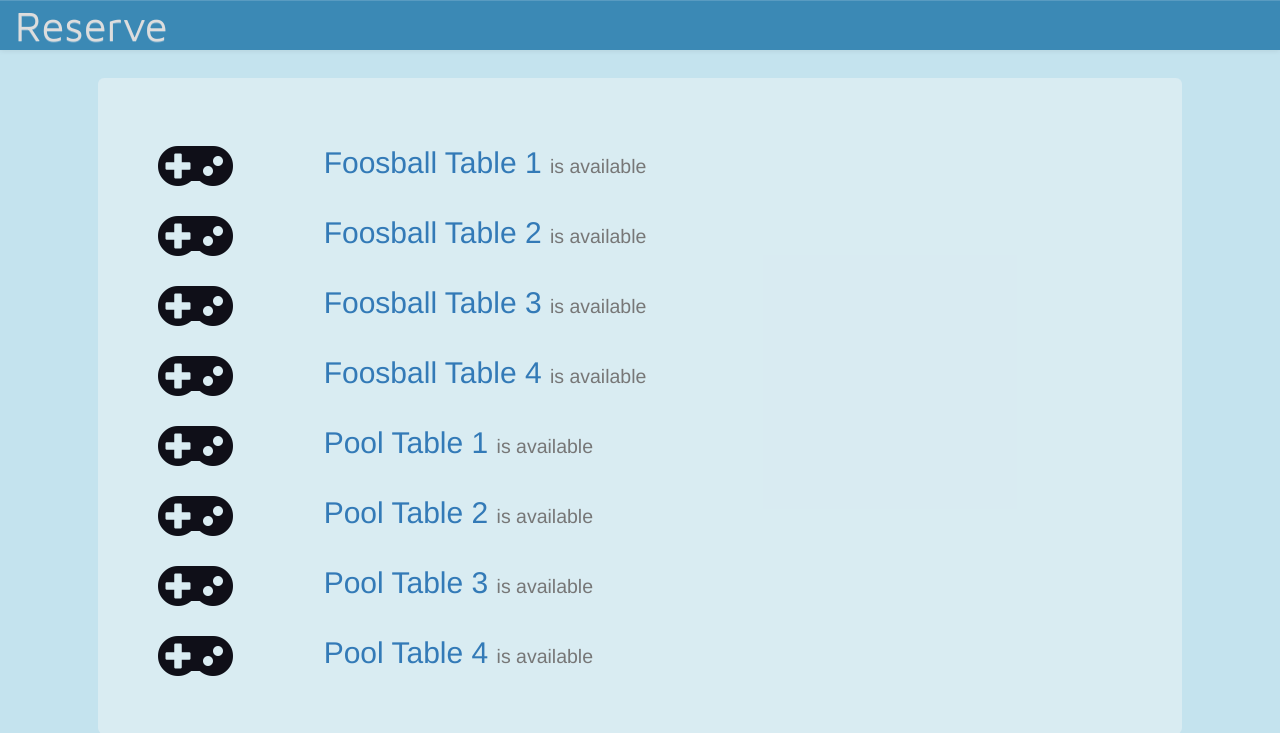
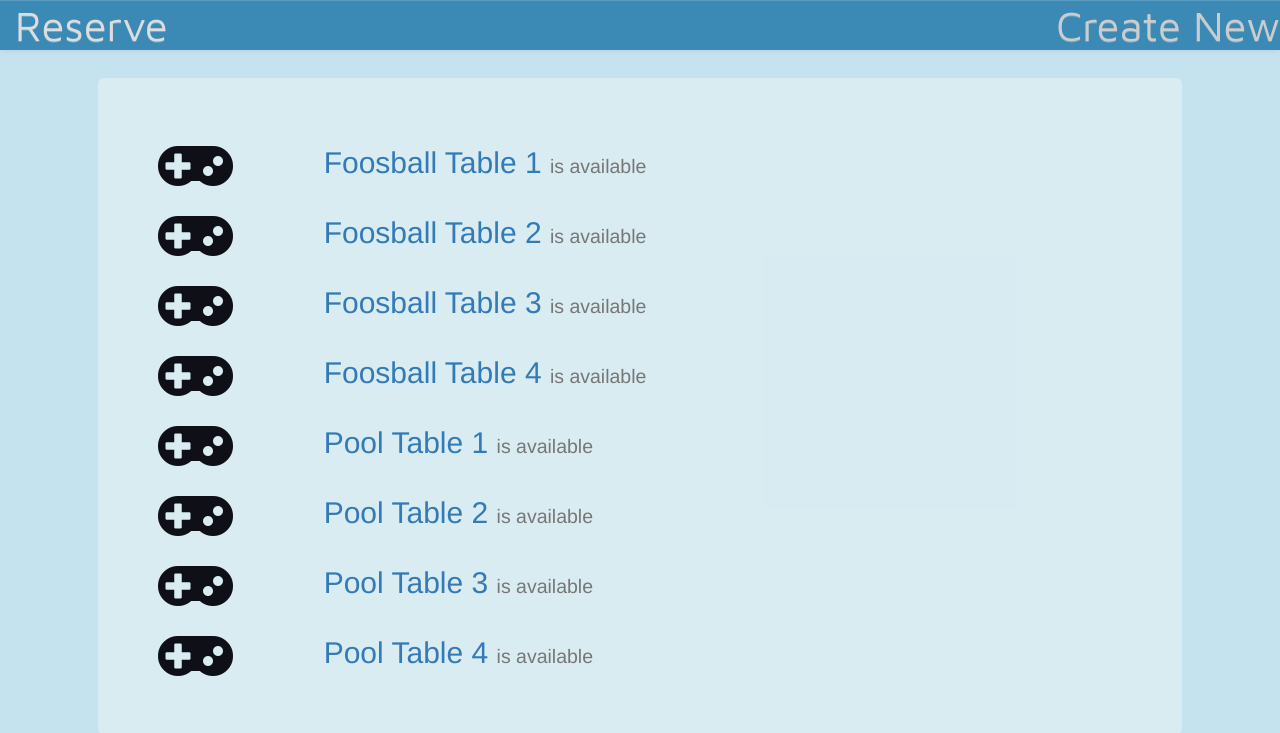
Before and after one commit to alykhank/reserve, a Django app: page / in a window 1280 px wide. Shown: the top 733 px of the page. Run offline with Django 3.2, Linux system fonts and the light colour scheme; data comes from the database, SQL or seed files in the repository; some libraries are stand-ins or nearby versions; some web fonts are replaced.

Commit message:
Add link to create resources

```diff
--- a/claim/templates/claim/base.html
+++ b/claim/templates/claim/base.html
@@ -28,6 +28,11 @@
 			</button>
 			<a class="navbar-brand" href="{% url 'claim:index' %}">Reserve</a>
 		</div><!-- navbar-header -->
+		<div class="collapse navbar-collapse navbar-ex1-collapse">
+			<ul class="nav navbar-nav navbar-right">
+				<li><a href="{% url 'claim:create' %}">Create New</a></li>
+			</ul>
+		</div><!-- navbar-collapse -->
 	</nav>
 	{% if messages %}
 		{% for message in messages %}
--- a/static/css/styles.css
+++ b/static/css/styles.css
@@ -14,12 +14,12 @@ h1, h2, h3, h4, h5, h6 {
 	border: none;
 }
 
-.navbar-default .navbar-brand {
+.navbar-default .navbar-brand, .navbar-default .navbar-nav > li > a {
 	color: #ccc;
 	font-size: 3em;
 }
 
-.navbar-default .navbar-brand:hover {
+.navbar-default .navbar-brand:hover, .navbar-default .navbar-nav > li > a:hover {
 	color: #ddd;
 }
 
```
